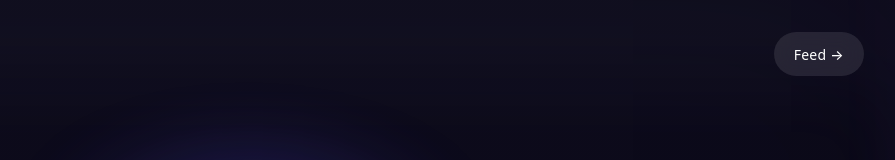
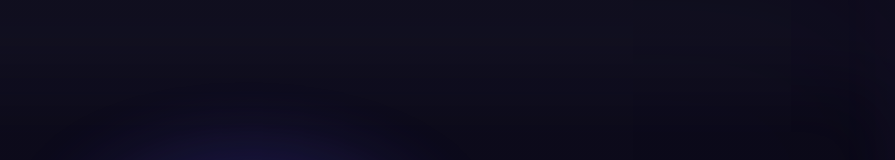
Before and after one commit to Mamazorus/Micro-animation, a React (Vite) app in the folder MicroAnimationFrank/: page / in a window 1280 px wide. Shown: the top 160 px of the page, without its empty margins (384-1279 px from the left). Built offline with nearby package versions, Linux system fonts and the light colour scheme; a web font is replaced by a local one.

Commit message:
bouton feed mask

```diff
--- a/MicroAnimationFrank/src/App.tsx
+++ b/MicroAnimationFrank/src/App.tsx
@@ -1403,7 +1403,9 @@ function Onboarding() {
     settleRef.current?.(targetIdx)
   }
   const goToPresent = () => jumpTo('present')
-  const goToFeed = () => jumpTo('feed')
+  // Raccourci de dév « Feed → » masqué (cf. rendu plus bas). Décommenter avec le
+  // bouton pour réactiver le saut direct vers le feed.
+  // const goToFeed = () => jumpTo('feed')
 
   const goPrev = () => {
     const i = idxRef.current
@@ -1445,9 +1447,11 @@ function Onboarding() {
 
   return (
     <div ref={rootRef} className={`ob-root onboarding-bg is-${step}`}>
-      {step !== 'feed' && (
+      {/* Raccourci de dév « Feed → » (saut direct au feed) masqué pour la démo.
+          Décommenter ce bloc + goToFeed plus haut pour le réactiver. */}
+      {/* {step !== 'feed' && (
         <button className="nav-btn" onClick={goToFeed}>Feed →</button>
-      )}
+      )} */}
 
       {/* Décor océanique : masqué pendant le gros plan d'intro, révélé en fondu
           pendant le dézoom (cf. effet d'intro). La base sombre reste, elle, visible. */}
```
